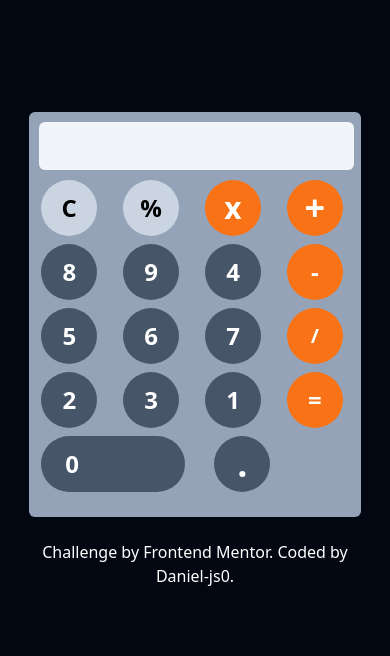
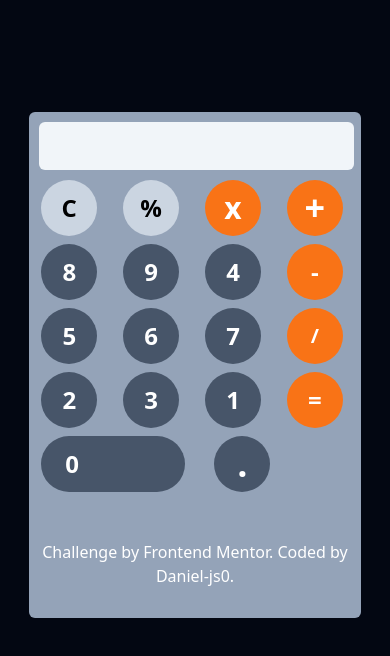
Before and after one commit to daniel-js0/CalculatorApp, a plain HTML site: page index.html in a window 390 px wide. Drawn offline with nearby package versions, Linux system fonts and the light colour scheme.

Commit message:
Update index.html

```diff
--- a/index.html
+++ b/index.html
@@ -6,7 +6,7 @@
     <script src="https://cdn.tailwindcss.com"></script>
 </head>
 <body class="bg-gray-950">
-    <div class="lg:h-[63%] lg:w-[28%]   min-[300px]:h-[60%] min-[390px]:h-[48%] min-[290px]:w-[85%] min-[60px]:w-[95%] bg-slate-400 mx-auto rounded-md mt-28" >
+    <div class="lg:h-[63%] lg:w-[28%]   min-[300px]:h-[60%] min-[420px]:h-[48%] min-[290px]:w-[85%] min-[60px]:w-[95%] bg-slate-400 mx-auto rounded-md mt-28" >
         <input type="text" id="input" class="bg-slate-100 text-2xl rounded-md font-bold text-end px-2 text-black w-[95%] ml-2.5 mt-2.5 h-12" readonly>
         <div class="grid grid-cols-4 gap-2 min-[90px]:ml-3 xl:ml-6 mt-2.5">
 
```
